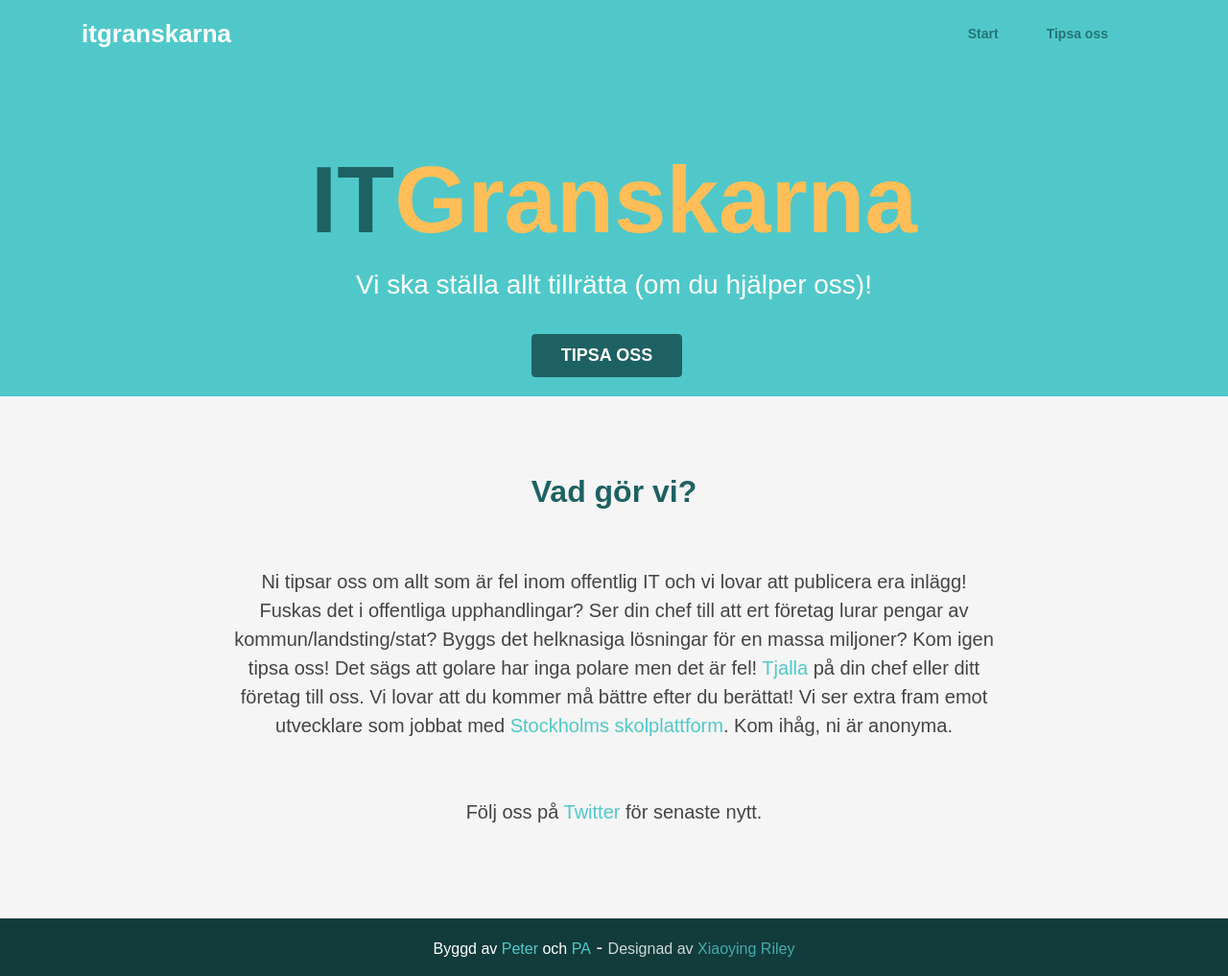
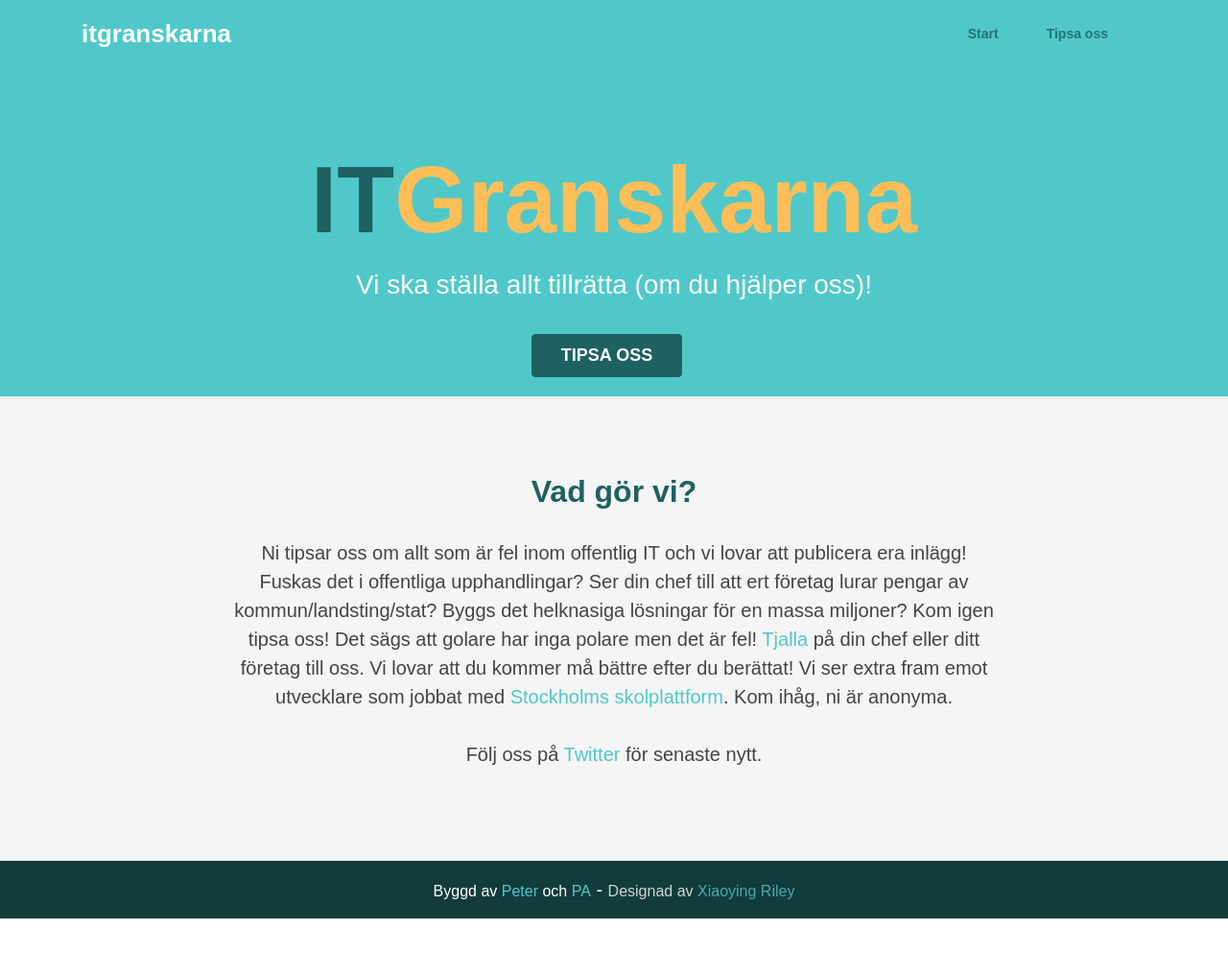
Before and after one commit to soulgalore/itgranskarna.org, a Jekyll site: the page built from index.md, in a window 1280 px wide and 1017 px high. Shown: the whole window at 96% size. Built offline with Jekyll 4.4.1, drawn with Linux system fonts in a browser that asks for light colours.

Commit message:
smarter size

```diff
--- a/_includes/css/theme-4.css
+++ b/_includes/css/theme-4.css
@@ -289,13 +289,13 @@ pre code {
 .about .title {
   color: #1e6162;
   margin-top: 0;
-  margin-bottom: 60px;
+  margin-bottom: 30px;
 }
 
 .about .intro {
   max-width: 800px;
   margin: 0 auto;
-  margin-bottom: 60px;
+  margin-bottom: 30px;
 }
 
 .about .item {
```
